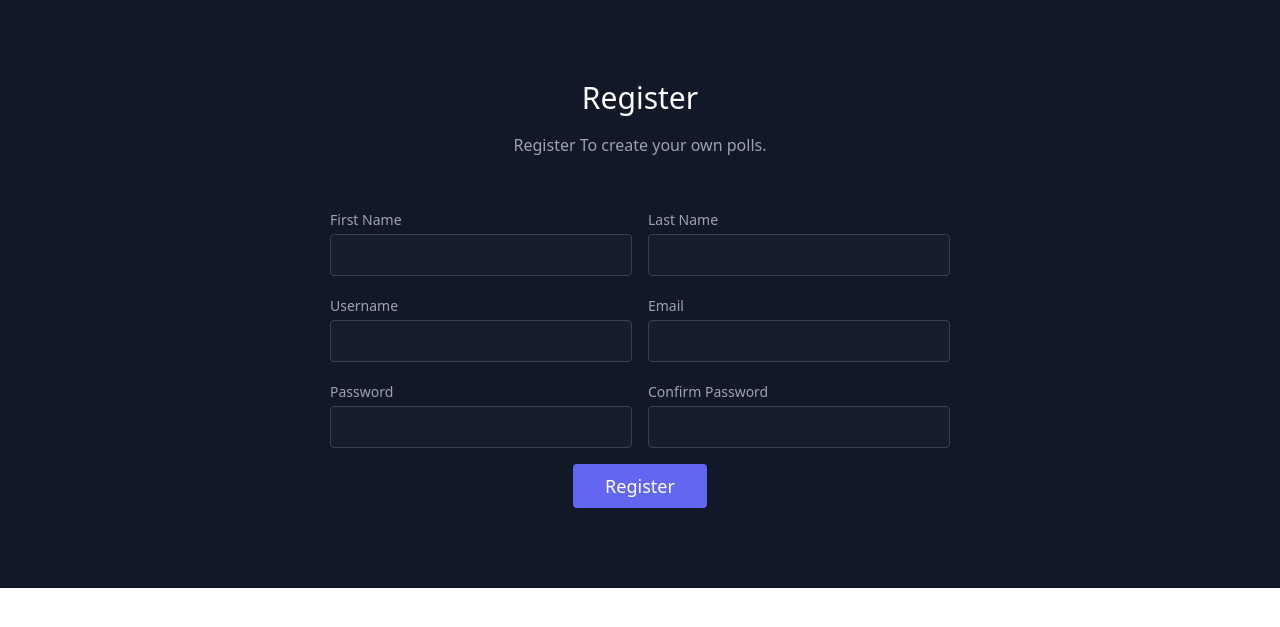
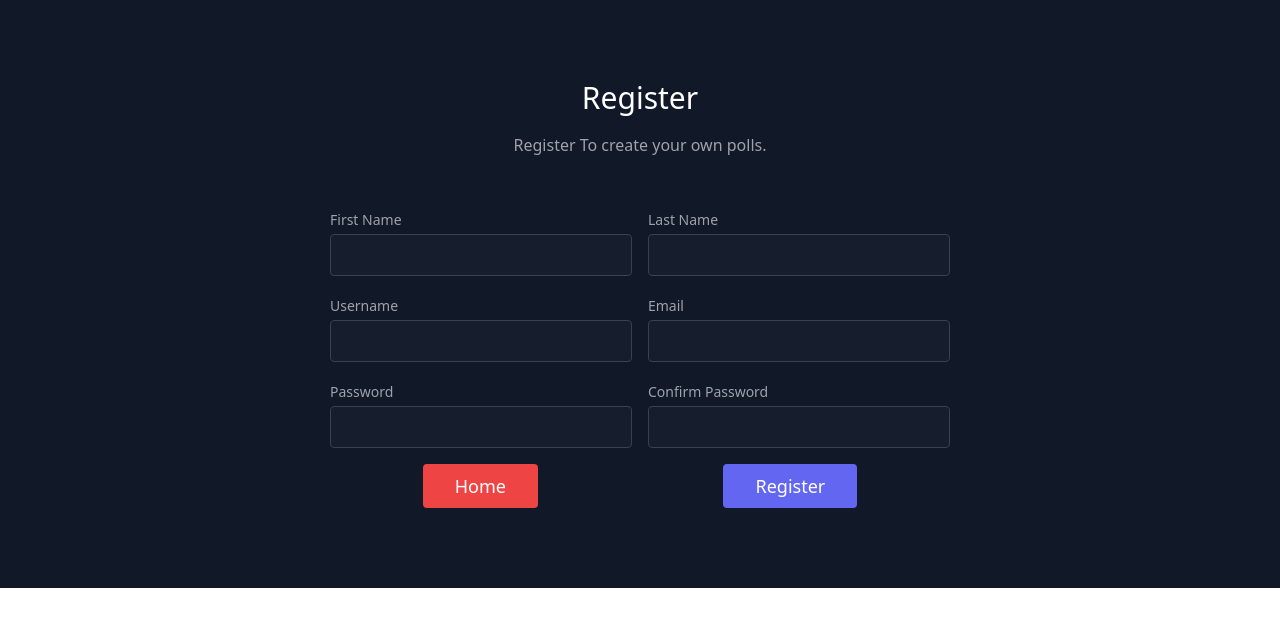
Before and after one commit to jhabarsingh/LETSPOLL, a Django app: page /register in a window 1280 px wide. Shown: the top 627 px of the page. Run offline with Django 3.2, Linux system fonts and the light colour scheme.

Commit message:
created home button in register.html

```diff
--- a/app/templates/register.html
+++ b/app/templates/register.html
@@ -45,8 +45,10 @@
           </div>
         </div>
 
-        <div class="p-2 w-full">
-          <button class="flex mx-auto text-white bg-indigo-500 border-0 py-2 px-8 focus:outline-none hover:bg-indigo-600 rounded text-lg form_button">Register</button>
+        <div class="flex p-2 w-full">
+           <button class="inline mx-auto text-white bg-red-500 border-0 py-2 px-8 focus:outline-none hover:bg-indigo-600 rounded text-lg home_button">Home</button>
+
+          <button class="inline mx-auto text-white bg-indigo-500 border-0 py-2 px-8 focus:outline-none hover:bg-indigo-600 rounded text-lg form_button">Register</button>
         </div>
       </div>
       <div class="errors">
@@ -63,6 +65,13 @@
 </section>
 
 	<script>
+
+		if (document.querySelector(".home_button")){
+			document.querySelector(".home_button").addEventListener("click", function(){
+			  window.open("{% url 'poll:home' %}", '_self')
+			})
+		}
+
 		function getCookie(name) {
 		    let cookieValue = null;
 		    if (document.cookie && document.cookie !== '') {
```
